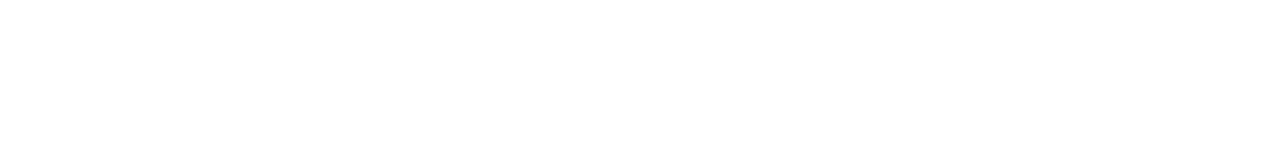
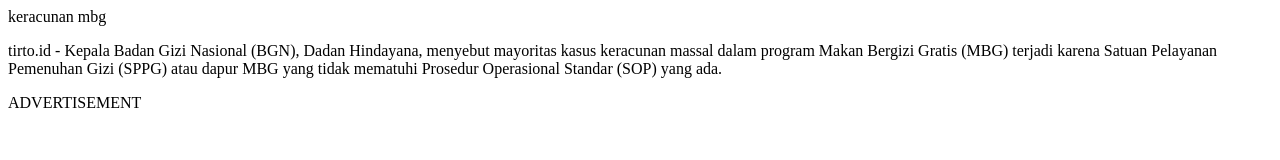
Before and after one commit to sahratsarita10-ctrl/tsarita, a plain HTML site: page index.html in a window 1280 px wide. Drawn offline with Linux system fonts and the light colour scheme.

Commit message:
commit kedua

```diff
--- a/index.html
+++ b/index.html
@@ -3,7 +3,19 @@
   <head>
     <meta charset="UTF-8" />
     <meta name="viewport" content="width=headygit, initial-scale=1.0" />
-    <title>Document</title>
+    <title>berita hari ini</title>
   </head>
-  <body></body>
+  <body>
+    <img
+    srchttps://akcdn.detik.net.id/community/media/visual/2025/10/01/kepala-bgn-dadan-hindayana-saat-rapat-di-dpr-dwidetikcom-1759294055721_169.jpeg?w=700&q=90
+    <h1>keracunan mbg</h1>
+    <p>
+      tirto.id - Kepala Badan Gizi Nasional (BGN), Dadan Hindayana, menyebut
+      mayoritas kasus keracunan massal dalam program Makan Bergizi Gratis (MBG)
+      terjadi karena Satuan Pelayanan Pemenuhan Gizi (SPPG) atau dapur MBG yang
+      tidak mematuhi Prosedur Operasional Standar (SOP) yang ada.
+    </p>
+
+    ADVERTISEMENT
+  </body>
 </html>
```
